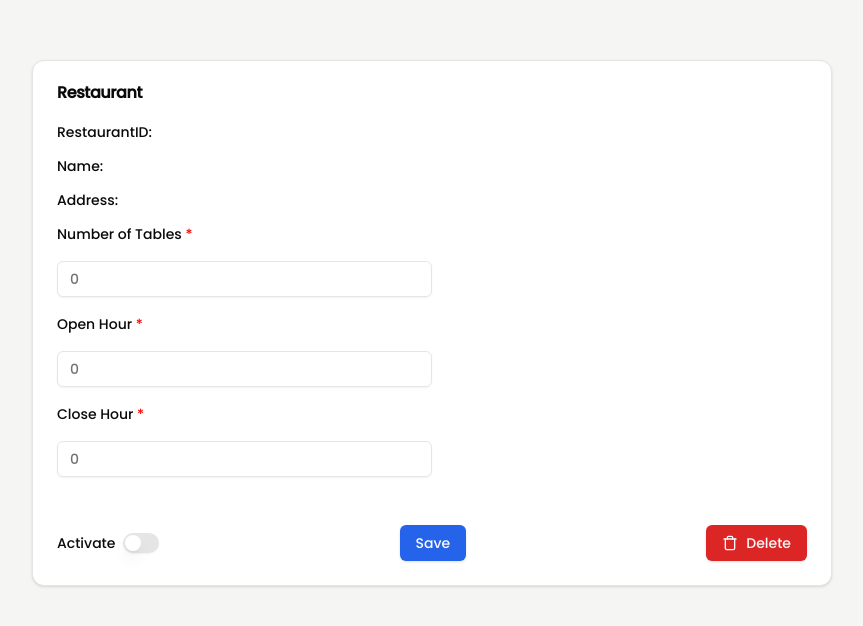
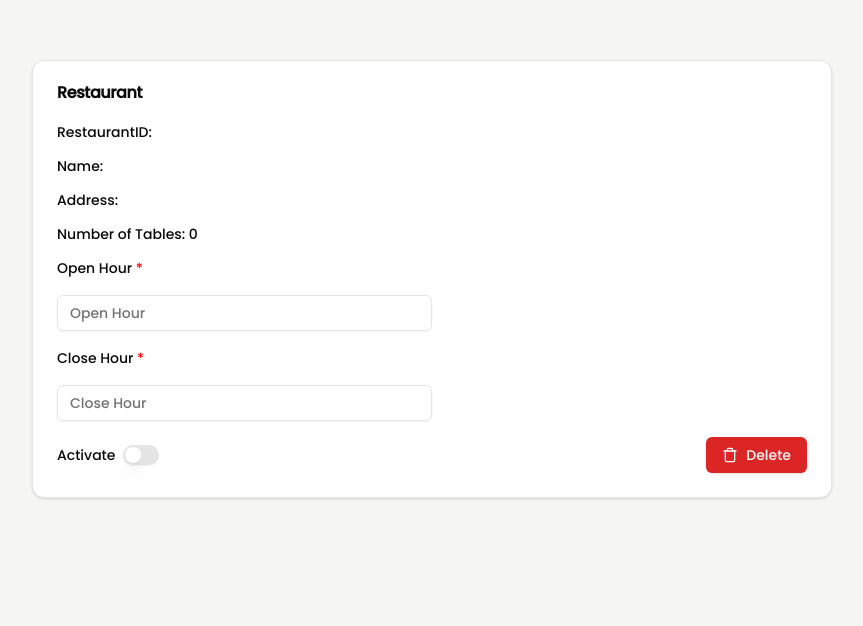
Before and after one commit to ronak-wani/Tables4u, a Next.js app: page /owners/editRestaurant in a window 1280 px wide. Shown: the part 116-742 px from the top of the page, without its empty margins (208-1071 px from the left). Built offline with nearby package versions, Linux system fonts and the light colour scheme.

Commit message:
Fixed bug of not being able to create restaurant

```diff
--- a/src/app/owners/createRestaurant/page.tsx
+++ b/src/app/owners/createRestaurant/page.tsx
@@ -28,6 +28,10 @@ export default function CreateRestaurantPage() {
 
     const handleAddressChange = (e: React.ChangeEvent<HTMLInputElement>) => {
         setAddress(e.target.value);
+    };
+
+    const handleNumberOfTablesChange = (e: React.ChangeEvent<HTMLInputElement>) => {
+        setNumberOfTables(Number(e.target.value));
     };
 
     function handleCreate(){
@@ -74,6 +78,8 @@ export default function CreateRestaurantPage() {
                                     <Input id="name" placeholder="Restaurant Name" onChange={handleNameChange} required={true}/>
                                     <Label htmlFor="address">Address <span style={{color: 'red'}}>*</span></Label>
                                     <Input id="address" placeholder="Restaurant Address" onChange={handleAddressChange} required={true}/>
+                                    <Label htmlFor="numberOfTables">Number of Tables <span style={{color: 'red'}}>*</span></Label>
+                                    <Input type="number" id="numberOfTables" placeholder="Number of Tables" onChange={handleNumberOfTablesChange} required={true}/>
                                 </div>
                             </div>
                         </form>
--- a/src/app/owners/editRestaurant/page.tsx
+++ b/src/app/owners/editRestaurant/page.tsx
@@ -29,15 +29,12 @@ export default function EditRestaurantPage() {
     const restaurantID = searchParams.get('restaurantID');
     const Name = searchParams.get('Name');
     const Address = searchParams.get('Address');
-    const openingHour = Number(searchParams.get('openHour') || 0);
-    const closingHour = Number(searchParams.get('closeHour') || 0);
-    const [isActivated, setIsActivated] = React.useState(searchParams.get('isActive'));
+    const numberOfTables = Number(searchParams.get('numberOfTables') || 0);
     const [password, setPassword] = React.useState("");
-    const [openHour, setOpenHour] = React.useState(openingHour ? Number(openingHour) : 0);
-    const [closeHour, setCloseHour] = React.useState(closingHour ? Number(closingHour) : 0);
+    const [openHour, setOpenHour] = React.useState(-1);
+    const [closeHour, setCloseHour] = React.useState(-1);
     const [numberOfSeats, setNumberOfSeats] = React.useState(0);
     const [disabledTables, setDisabledTables] = useState<{ [key: number]: boolean }>({});
-    const [numberOfTables, setNumberOfTables] = React.useState(Number(searchParams.get('numberOfTables')) || 0);
 
     const handleOpenHour = (e: React.ChangeEvent<HTMLInputElement>) => {
         setOpenHour(Number(e.target.value));
@@ -86,27 +83,25 @@ export default function EditRestaurantPage() {
                     placeholder={`Enter number of seats for Table ${i}`}
                     min={1}
                     max={8}
-                    disabled={disabledTables[i] || isActivated === 'Y'}
+                    disabled={disabledTables[i]}
                     onChange={handleNumberOfSeatsChange}
                 />
-                <Button type="button" disabled={disabledTables[i]  || isActivated === 'Y'} onClick={(e) =>
+                <Button type="button" disabled={disabledTables[i]} onClick={(e) =>
                 {
                     createTable(i);
                 }}> Confirm </Button>
             </div>
         );
     }
-    const [on, setOn] = useState(false);
+    const [isActive, setActive] = useState(false);
     const [dialogOpen, setDialogOpen] = useState(false);
     const [deleteDialogOpen, setDeleteDialogOpen] = useState(false);
-    const [saveDialogOpen, setSaveDialogOpen] = useState(false);
     const handleChange = (checked: boolean) => {
-        if (!on && dialogOpen) {
-            setOn(checked);
+        if (!isActive && dialogOpen) {
+            setActive(checked);
         }
         if(checked){
             setDialogOpen(true);
-            setIsActivated('Y');
             instance.post('/activateRestaurant', {"name":Name, "address":Address, "password":password, "openHour":openHour, "closeHour":closeHour})
                 .then(function (response) {
                     let status = response.data.statusCode;
@@ -137,36 +132,7 @@ export default function EditRestaurantPage() {
             router.push(`/`);
         }
         else{
-            setDeleteDialogOpen(false);
-        }
-    }
-    const handleNumberOfTablesChange = (e: React.ChangeEvent<HTMLInputElement>) => {
-        setNumberOfTables(Number(e.target.value));
-    };
-    const handleSave = (checked: boolean, i?: number) => {
-        setSaveDialogOpen(true);
-        if(checked){
-            instance.post('/editRestaurant', {"password":password, "openHour":openHour, "closeHour":closeHour})
-                .then(function (response) {
-                    let status = response.data.statusCode
-                    let resultComp = response.data.body
-                })
-                .catch(function (error) {
-                    // this is a 500-type error, where there is no such API on the server side
-                    return error
-                })
-            instance.post('/editRestaurant', {"restaurantID":restaurantID, "tableID":i, "numberOfSeats":numberOfSeats})
-                .then(function (response) {
-                    let status = response.data.statusCode
-                    let resultComp = response.data.body
-                })
-                .catch(function (error) {
-                    // this is a 500-type error, where there is no such API on the server side
-                    return error
-                })
-        }
-        else{
-            setSaveDialogOpen(false);
+            setDialogOpen(false);
         }
     }
     return (
@@ -183,46 +149,26 @@ export default function EditRestaurantPage() {
                                     <Label>RestaurantID: {restaurantID}</Label>
                                     <Label>Name: {Name}</Label>
                                     <Label>Address: {Address}</Label>
-                                    <Label htmlFor="numberOfTables">Number of Tables <span style={{color: 'red'}}>*</span></Label>
-                                    <Input disabled={isActivated === 'Y'} type="number" className={`w-1/2`} id="numberOfTables" placeholder={numberOfTables.toString()} onChange={handleNumberOfTablesChange} required={true}/>
+                                    <Label>Number of Tables: {numberOfTables}</Label>
                                     <Label htmlFor="openHour">Open Hour <span style={{color: 'red'}}>*</span></Label>
-                                    <Input
-                                        type="number"
-                                        className={`w-1/2`}
-                                        id="openHour"
-                                        placeholder={openingHour?.toString()}
-                                        onChange={handleOpenHour}
-                                        required={true}
-                                        disabled={isActivated === 'Y'}
-                                    />
+                                    <Input type="number" className={`w-1/2`} id="openHour" placeholder="Open Hour" onChange={handleOpenHour} required={true}/>
                                     <Label htmlFor="closeHour">Close Hour <span style={{color: 'red'}}>*</span></Label>
-                                    <Input
-                                        type="number"
-                                        className={`w-1/2`}
-                                        id="closeHour"
-                                        placeholder={closingHour?.toString()}
-                                        onChange={handleCloseHour}
-                                        required={true}
-                                        disabled={isActivated === 'Y'}
-                                    />
+                                    <Input type="number" className={`w-1/2`} id="closeHour" placeholder="Close Hour" onChange={handleCloseHour} required={true}/>
                                     {tables}
                                 </div>
-                                <div className={`flex flex-row mt-8`}>
+                                <div className={`flex flex-row`}>
                                 <div className="flex items-center space-x-2">
                                     <Label htmlFor="activate">Activate</Label>
-                                        <Switch id="activate" checked={isActivated === 'Y' || on} onCheckedChange={isActivated === 'Y' ? undefined : handleChange}/>
+                                    <Switch id="activate" checked={isActive} onCheckedChange={handleChange}/>
                                     <Dialog open={dialogOpen} onOpenChange={setDialogOpen}>
                                         <DialogContent>
                                             <DialogTitle>Are you absolutely sure?</DialogTitle>
                                             <DialogDescription>
-                                                    Once the restaurant is activated then it cannot be undone and
-                                                    nothing
+                                                Once the restaurant is activated then it cannot be undone and nothing
                                                 can be changed
                                             </DialogDescription>
                                             <div className="flex justify-end space-x-2">
-                                                    <Input type="password" className={`w-1/2`} id="password"
-                                                           placeholder="Access key" onChange={handleAccessKey}
-                                                           required={true}/>
+                                                <Input type="password" className={`w-1/2`} id="password" placeholder="Access key" onChange={handleAccessKey} required={true}/>
                                                 <button
                                                     className="px-4 py-2 bg-gray-200 rounded"
                                                     onClick={() => {
@@ -246,42 +192,7 @@ export default function EditRestaurantPage() {
                                     </Dialog>
                                 </div>
                                 <div className="flex ml-auto space-x-2">
-                                        <Button disabled={isActivated === 'Y'} type="button" onClick={() => setSaveDialogOpen(true)}>Save</Button>
-                                        <Dialog open={saveDialogOpen} onOpenChange={setSaveDialogOpen}>
-                                            <DialogContent>
-                                                <DialogTitle>Are you absolutely sure?</DialogTitle>
-                                                <DialogDescription>
-                                                    Confirm to save the changes
-                                                </DialogDescription>
-                                                <div className="flex justify-end space-x-2">
-                                                    <Input type="password" className={`w-1/2`} id="password"
-                                                           placeholder="Access key" onChange={handleAccessKey}
-                                                           required={true}/>
-                                                    <button
-                                                        className="px-4 py-2 bg-gray-200 rounded"
-                                                        onClick={() => {
-                                                            handleSave(false); // Reset the switch if the user cancels
-                                                            setSaveDialogOpen(false);
-                                                        }}
-                                                    >
-                                                        Cancel
-                                                    </button>
-                                                    <button
-                                                        className="px-4 py-2 bg-blue-600 text-white rounded"
-                                                        onClick={() => {
-                                                            handleSave(true); // Confirm the activation
-                                                            setSaveDialogOpen(false);
-                                                        }}
-                                                    >
-                                                        Confirm
-                                                    </button>
-                                                </div>
-                                            </DialogContent>
-                                        </Dialog>
-                                    </div>
-                                        <div className="flex ml-auto space-x-2">
-                                            <Button type="button" className={`bg-red-600 hover:bg-red-400`}
-                                                    onClick={() => setDeleteDialogOpen(true)}> <Trash/>Delete</Button>
+                                    <Button type="button" className={`bg-red-600 hover:bg-red-400`} onClick={() => setDeleteDialogOpen(true)}> <Trash />Delete</Button>
                                     <Dialog open={deleteDialogOpen} onOpenChange={setDeleteDialogOpen}>
                                         <DialogContent>
                                             <DialogTitle>Are you absolutely sure?</DialogTitle>
@@ -289,9 +200,7 @@ export default function EditRestaurantPage() {
                                                 Once the restaurant is deleted then it cannot be undone
                                             </DialogDescription>
                                             <div className="flex justify-end space-x-2">
-                                                        <Input type="password" className={`w-1/2`} id="password"
-                                                               placeholder="Access key" onChange={handleAccessKey}
-                                                               required={true}/>
+                                                <Input type="password" className={`w-1/2`} id="password" placeholder="Access key" onChange={handleAccessKey} required={true}/>
                                                 <button
                                                     className="px-4 py-2 bg-gray-200 rounded"
                                                     onClick={() => {
```
Lines whose indentation alone changed are shown as unchanged.
